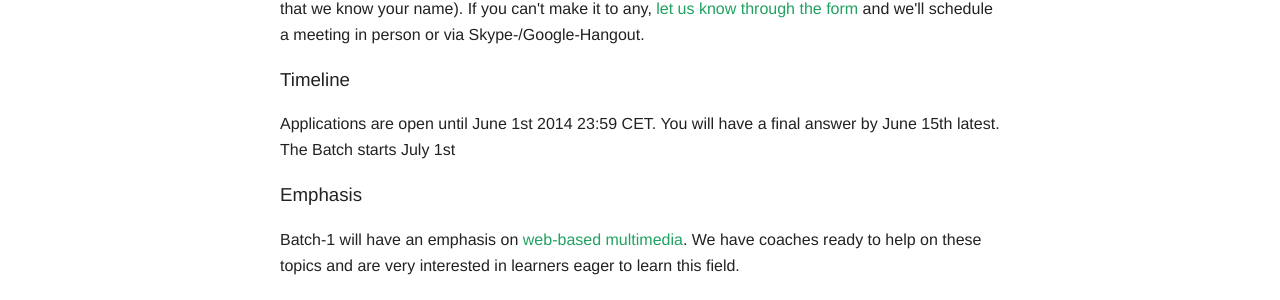
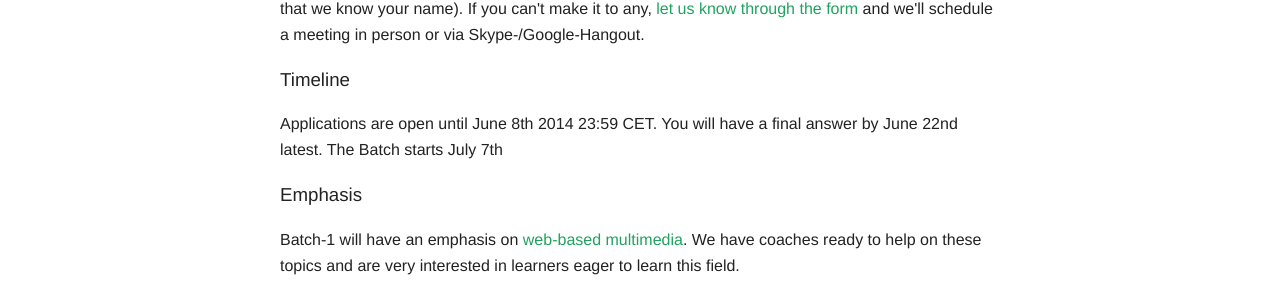
Before and after one commit to Hackership/website, a Jekyll site: the page built from apply/index.html, in a window 1280 px wide and 900 px high. Shown: the part 367-667 px from the top of the window. Built offline with Jekyll 4.4.1, drawn with Linux system fonts in a browser that asks for light colours; nearby versions of some CDN libraries.

Commit message:
update dates

```diff
--- a/apply/index.html
+++ b/apply/index.html
@@ -12,7 +12,7 @@ title: Apply now
         <p>After you <a href="#apply-form">applied</a> for Hackership, the Team will review your application and come back with further questions, if needed. Once all the basics are clexar and work out, we'd like to know you better. For which we'd invite you to join us for at least one <a href="http://blog.hackership.org/2014/05/Announcing-Taste-of-Hackership-Experience-Hackership-first-hand.html">Taste of Hackership</a> (and make sure to talk to us and that we know your name). If you can't make it to any, <em>let us know through the form</em> and we'll schedule a meeting in person or via Skype-/Google-Hangout.</p>
 
         <h3>Timeline</h3>
-        <p>Applications are open until June 1st 2014 23:59 CET. You will have a final answer by June 15th latest. The Batch starts July 1st</p>
+        <p>Applications are open until June 8th 2014 23:59 CET. You will have a final answer by June 22nd latest. The Batch starts July 7th</p>
 
         <h3>Emphasis</h3>
         <p>Batch-1 will have an emphasis on <em>web-based multimedia</em>. We have coaches ready to help on these topics and are very interested in learners eager to learn this field.</p>
@@ -35,7 +35,7 @@ title: Apply now
         </p>
 
         <h3>When does it start?</h3>
-        <p>The Summer 2014 Batch starts <em>July 1st</em> and ends with a public graduation ceremony in the week of <em>September 15th</em>.
+        <p>The Summer 2014 Batch starts <em>July 7th</em> and ends with a public graduation ceremony in the week of <em>September 15th</em>.
         </p>
 
         <h3>I want to learn something else than 'web-based multimedia' though</h3>
```
